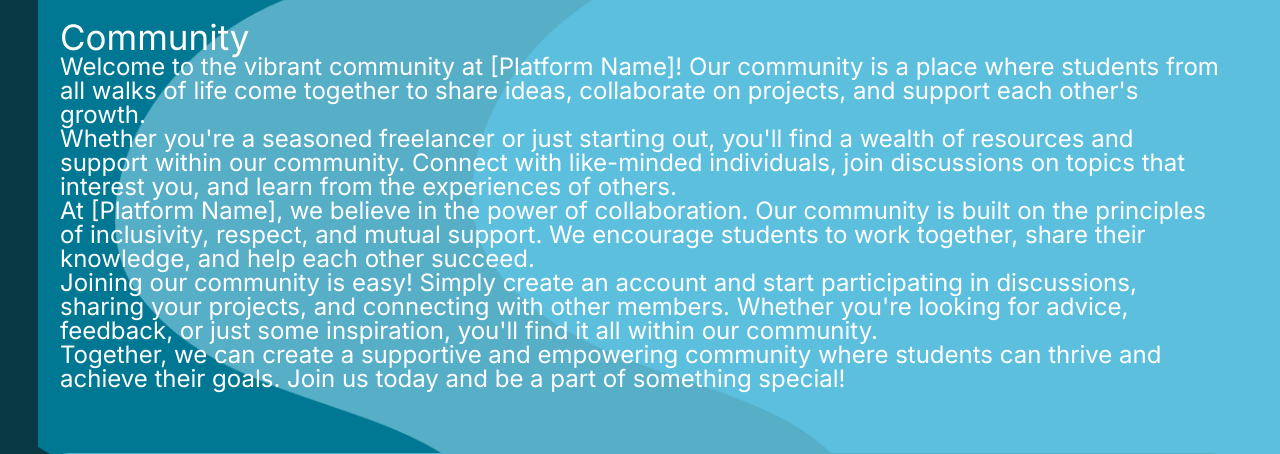
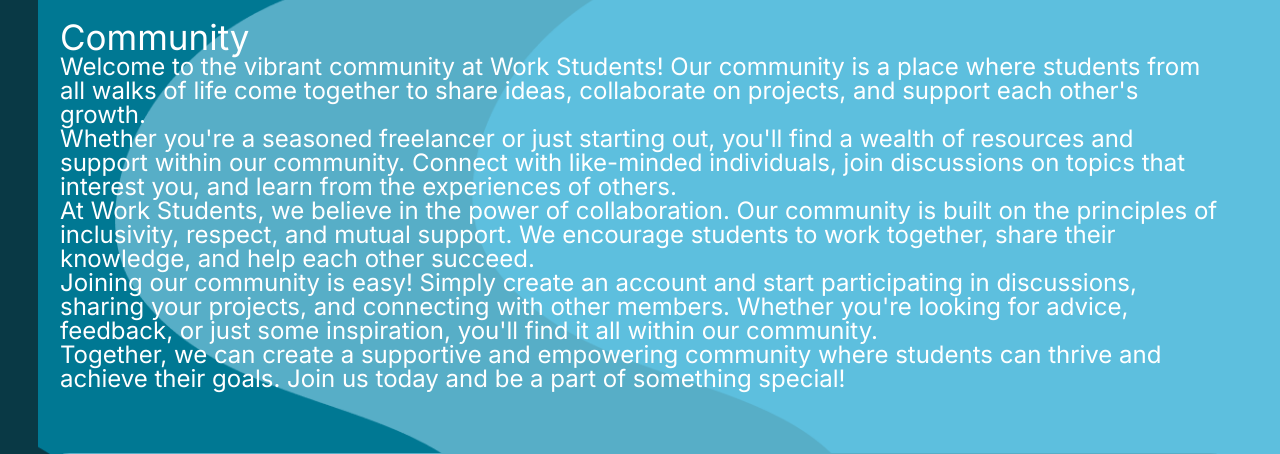
Before and after one commit to nadzhafov20/work_students, a Django app: page /community in a window 1280 px wide. Shown: the part 154-608 px from the top of the page. Run offline with Django 5.2, Linux system fonts and the light colour scheme; data that the repository does not hold is empty.

Commit message:
Update community.html

```diff
--- a/templates/main/templates/home/community.html
+++ b/templates/main/templates/home/community.html
@@ -14,9 +14,9 @@
 <div class="container">
     <section class="information">
         <h2>Community</h2>
-        <p>Welcome to the vibrant community at <strong>[Platform Name]</strong>! Our community is a place where students from all walks of life come together to share ideas, collaborate on projects, and support each other's growth.</p>
+        <p>Welcome to the vibrant community at <strong>Work Students</strong>! Our community is a place where students from all walks of life come together to share ideas, collaborate on projects, and support each other's growth.</p>
         <p>Whether you're a seasoned freelancer or just starting out, you'll find a wealth of resources and support within our community. Connect with like-minded individuals, join discussions on topics that interest you, and learn from the experiences of others.</p>
-        <p>At <strong>[Platform Name]</strong>, we believe in the power of collaboration. Our community is built on the principles of inclusivity, respect, and mutual support. We encourage students to work together, share their knowledge, and help each other succeed.</p>
+        <p>At <strong>Work Students</strong>, we believe in the power of collaboration. Our community is built on the principles of inclusivity, respect, and mutual support. We encourage students to work together, share their knowledge, and help each other succeed.</p>
         <p>Joining our community is easy! Simply create an account and start participating in discussions, sharing your projects, and connecting with other members. Whether you're looking for advice, feedback, or just some inspiration, you'll find it all within our community.</p>
         <p>Together, we can create a supportive and empowering community where students can thrive and achieve their goals. Join us today and be a part of something special!</p>
     </section>
```
